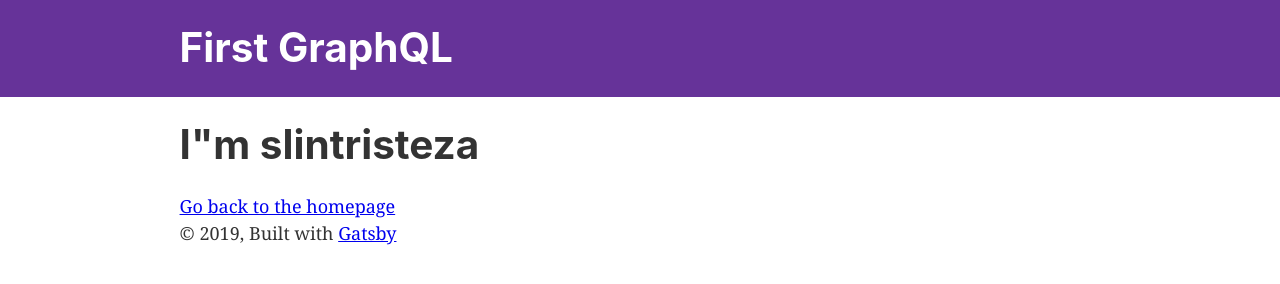
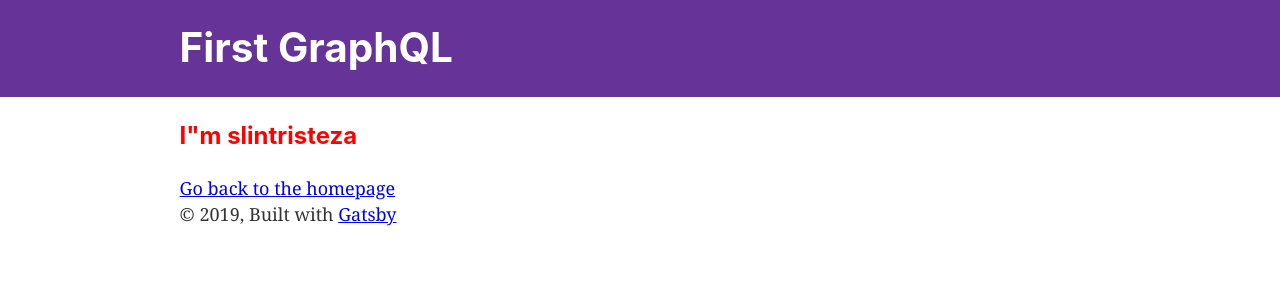
Before and after one commit to slintristeza/primer_of_gatsby, a Gatsby site in the folder gatsby-portfolio/: page /about in a window 1280 px wide. Built offline with nearby package versions, Linux system fonts and the light colour scheme; Gatsby itself is replaced by a stand-in of ours.

Commit message:
add:styled-components

```diff
--- a/gatsby-portfolio/gatsby-config.js
+++ b/gatsby-portfolio/gatsby-config.js
@@ -22,6 +22,7 @@ module.exports = {
     },
     `gatsby-transformer-yaml`,
     `gatsby-transformer-sharp`,
+    `gatsby-plugin-styled-components`,
     `gatsby-plugin-sharp`,
     {
       resolve: `gatsby-plugin-manifest`,
--- a/gatsby-portfolio/src/pages/about.js
+++ b/gatsby-portfolio/src/pages/about.js
@@ -1,12 +1,19 @@
 import React from "react"
 import { Link } from "gatsby"
+import styled from "styled-components"
+
 import Layout from "../components/layout"
 import SEO from "../components/seo"
+
+const Title = styled.h1`
+  font-size: 24px;
+  color: red;
+`;
 
 const AboutPgae = () => (
   <Layout>
     <SEO title="about" />
-    <h1>I"m slintristeza</h1>
+    <Title>I"m slintristeza</Title>
     <Link to="/">Go back to the homepage</Link>
   </Layout>
 )
```
